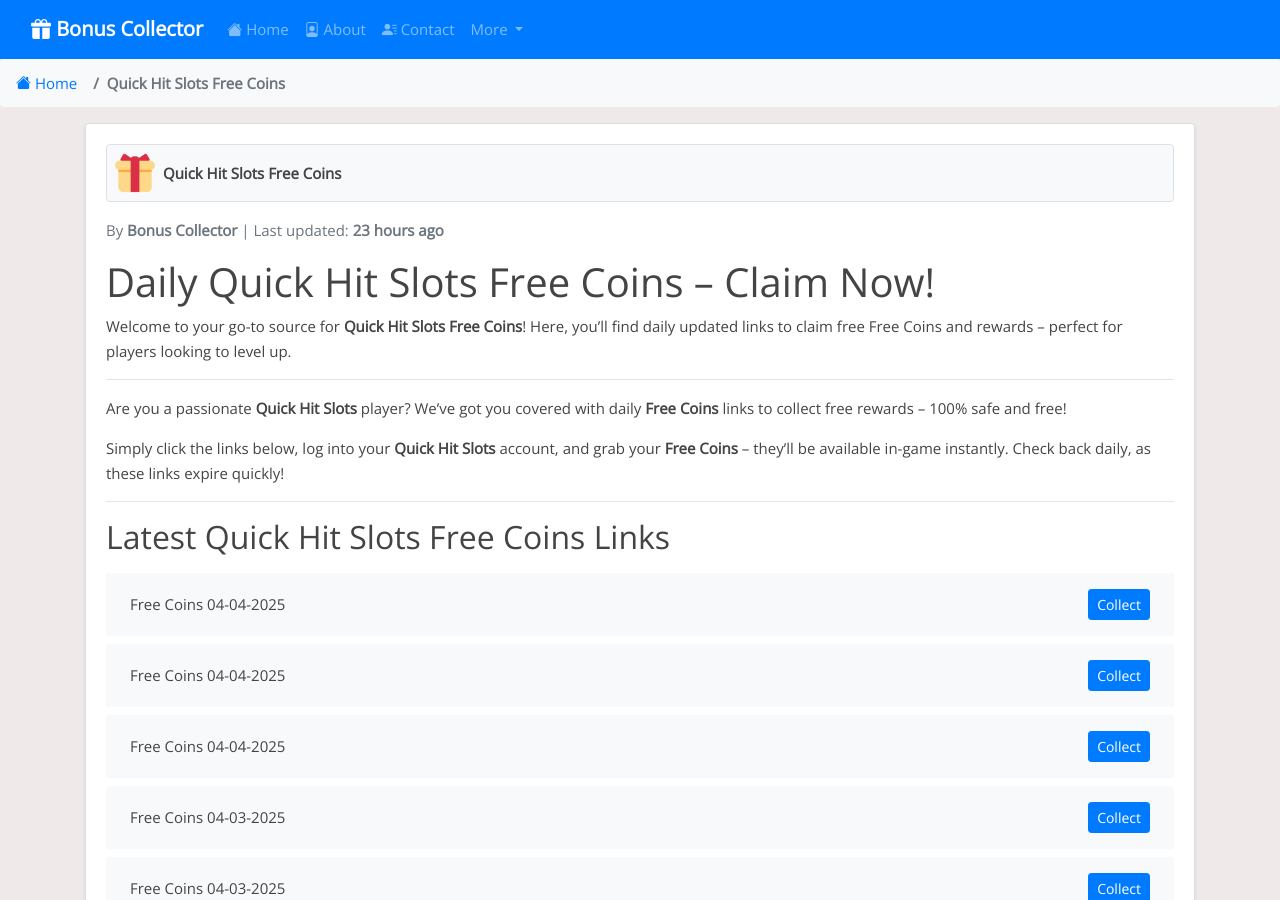
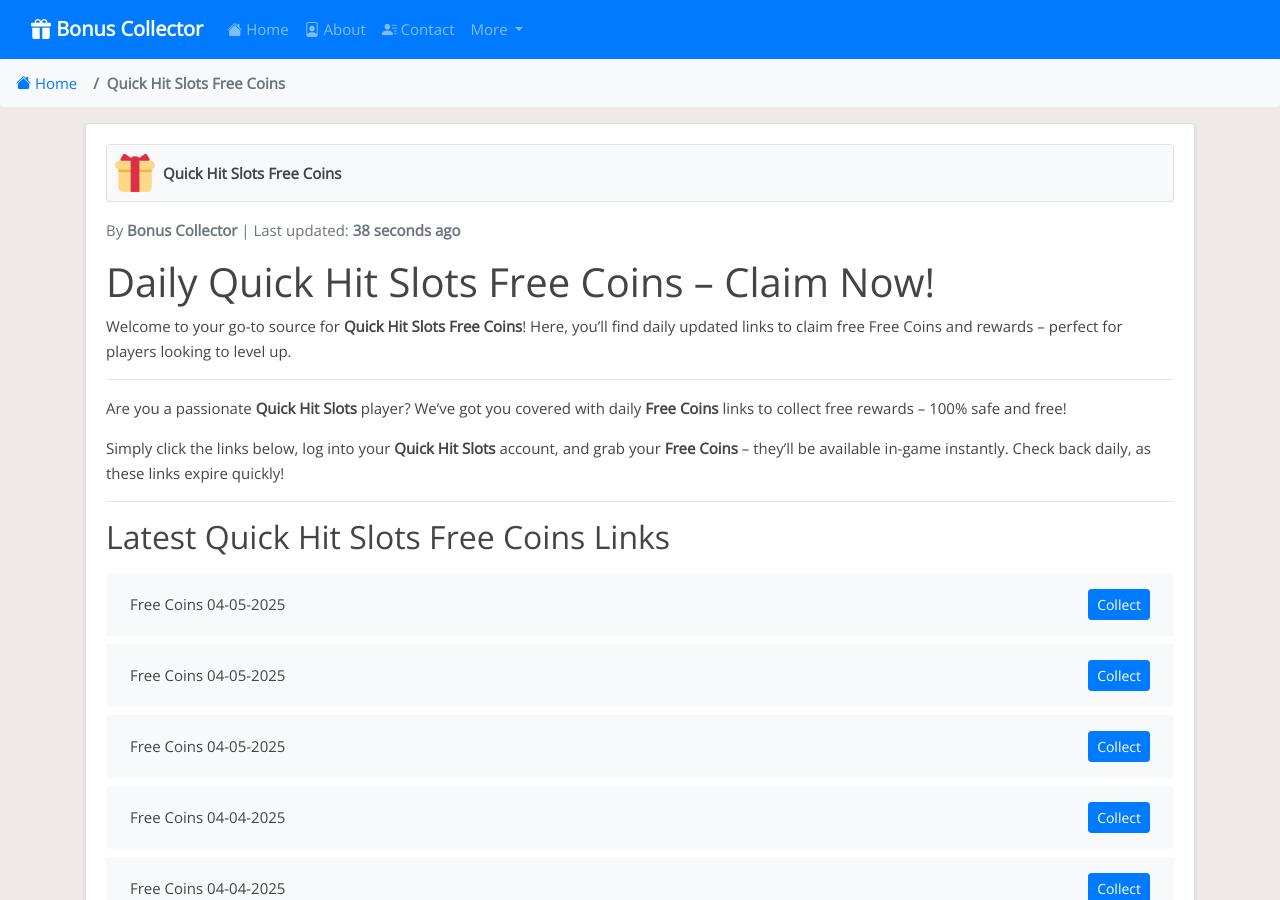
Before and after one commit to iamrohan99/bc-net, a Jekyll site: the page built from _posts/2024-08-01-quick-hit-slots.md, in a window 1280 px wide and 900 px high. Built offline with Jekyll 4.4.1, drawn with Linux system fonts in a browser that asks for light colours; some of the changed text lies outside the part shown.

Commit message:
Update quick-hit-slots reward links, content, and last modified date - 2025-04-05 04:27

```diff
--- a/_data/include_files.yml
+++ b/_data/include_files.yml
@@ -47,7 +47,7 @@ lotsa-slots.html:
 jackpot-party.html:
   last_modified: "2025-04-04T04:29:09Z"
 quick-hit-slots.html:
-  last_modified: "2025-04-04T04:29:25Z"
+  last_modified: "2025-04-05T04:27:57Z"
 heart-of-vegas.html:
   last_modified: "2025-04-04T14:24:06Z"
 solitaire-grand-harvest.html:
--- a/_includes/quick-hit-slots.html
+++ b/_includes/quick-hit-slots.html
@@ -1,4 +1,16 @@
 <ul class="list-group mt-3 mb-4">
+  <li class="list-group-item d-flex justify-content-between align-items-center">
+    <span>Free Coins 04-05-2025</span>
+    <a href="https://quickhitslots.jckpt.me/32b6cf0894" class="btn btn-primary btn-sm">Collect</a>
+  </li>
+  <li class="list-group-item d-flex justify-content-between align-items-center">
+    <span>Free Coins 04-05-2025</span>
+    <a href="https://quickhitslots.jckpt.me/81b4669882" class="btn btn-primary btn-sm">Collect</a>
+  </li>
+  <li class="list-group-item d-flex justify-content-between align-items-center">
+    <span>Free Coins 04-05-2025</span>
+    <a href="https://quickhitslots.jckpt.me/4b05efc895" class="btn btn-primary btn-sm">Collect</a>
+  </li>
   <li class="list-group-item d-flex justify-content-between align-items-center">
     <span>Free Coins 04-04-2025</span>
     <a href="https://quickhitslots.jckpt.me/3c573e0638" class="btn btn-primary btn-sm">Collect</a>
@@ -387,16 +399,4 @@
     <span>Free Coins 03-08-2025</span>
     <a href="https://quickhitslots.jckpt.me/638515a0a1" class="btn btn-primary btn-sm">Collect</a>
   </li>
-  <li class="list-group-item d-flex justify-content-between align-items-center">
-    <span>Free Coins 03-08-2025</span>
-    <a href="https://quickhitslots.jckpt.me/3d6e6657ba" class="btn btn-primary btn-sm">Collect</a>
-  </li>
-  <li class="list-group-item d-flex justify-content-between align-items-center">
-    <span>Free Coins 03-08-2025</span>
-    <a href="https://quickhitslots.jckpt.me/9779ba6bb9" class="btn btn-primary btn-sm">Collect</a>
-  </li>
-  <li class="list-group-item d-flex justify-content-between align-items-center">
-    <span>Free Coins 03-08-2025</span>
-    <a href="https://quickhitslots.jckpt.me/6904defa6d" class="btn btn-primary btn-sm">Collect</a>
-  </li>
 </ul>
```
Also changed, not shown: links-json/quick-hit-slots.json (+12 -12 lines).
